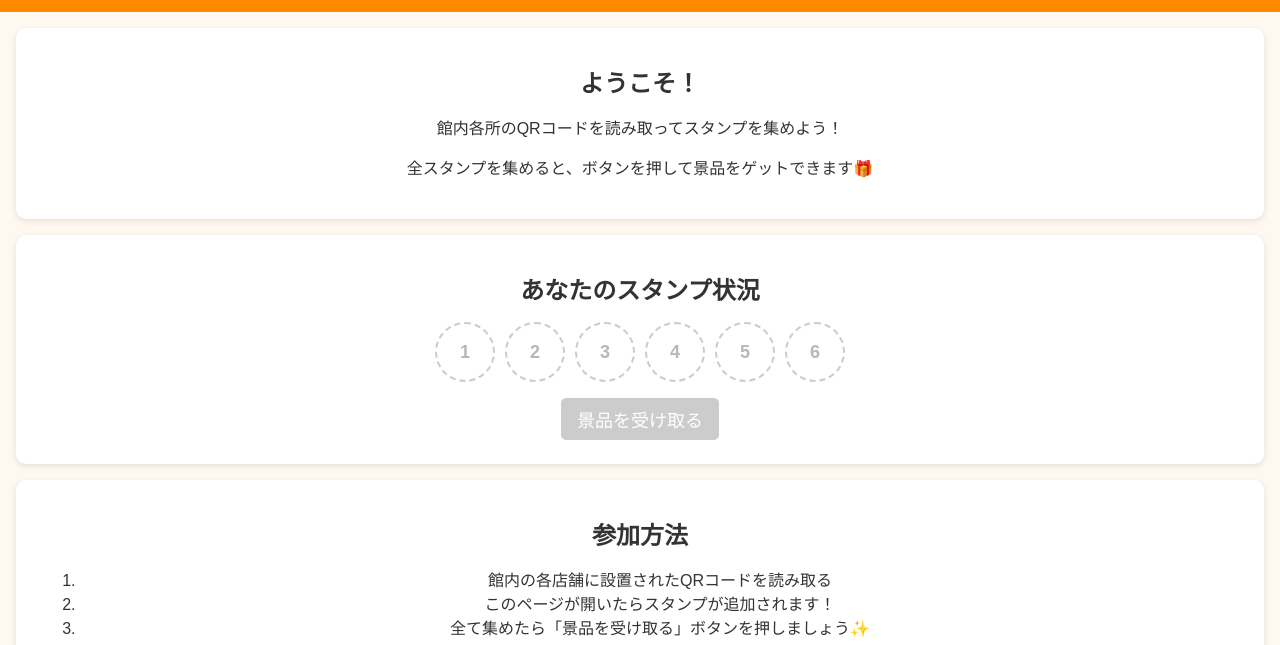
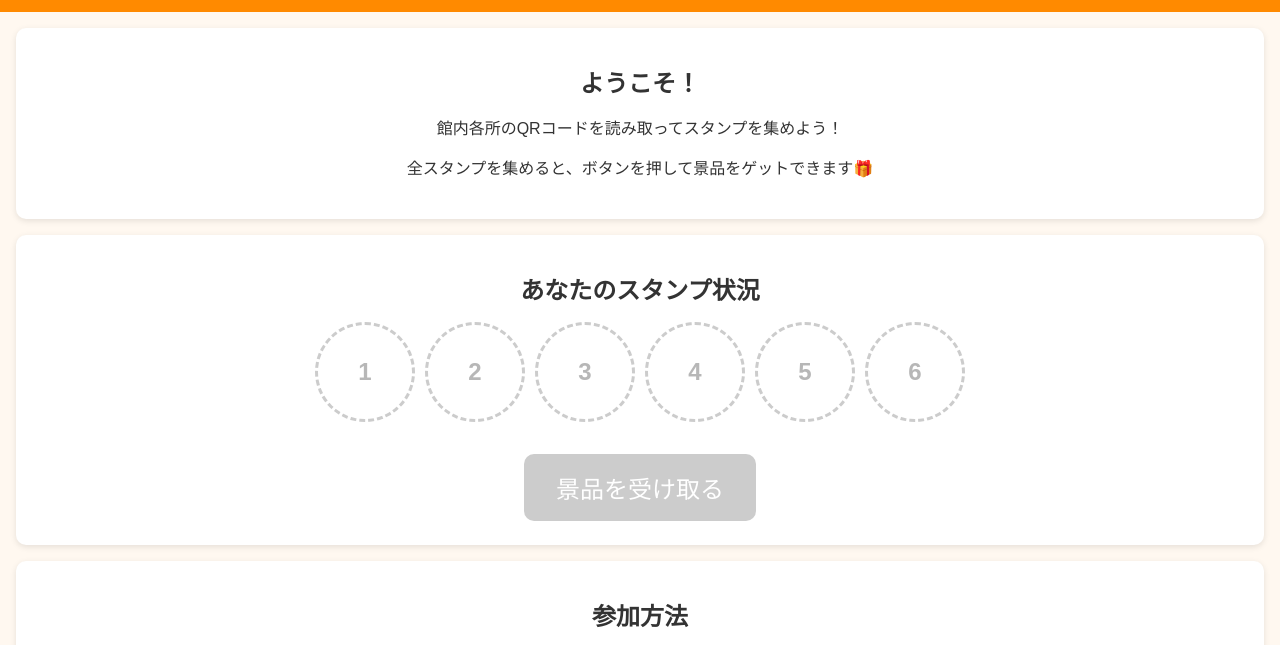
Before and after one commit to Suoit/Suoit.github.oit, a plain HTML site: page index.html in a window 1280 px wide. Shown: the part 98-743 px from the top of the page. Drawn offline with Linux system fonts and the light colour scheme.

Commit message:
Update style2.css

```diff
--- a/style2.css
+++ b/style2.css
@@ -1,35 +1,22 @@
-/* 新しいスタンプ用CSS */
-.stamps {
-  display: flex;
-  justify-content: center;
-  flex-wrap: wrap;
-  gap: 10px;
-  margin-top: 1rem;
-}
-
+/* スタンプボタン */
 .stamp-btn {
-  width: 60px;
-  height: 60px;
+  width: 100px;           /* 横幅拡大 */
+  height: 100px;          /* 高さ拡大 */
   border-radius: 50%;
-  border: 2px dashed #ccc;
+  border: 3px dashed #ccc; /* 太めの枠線 */
   background: white;
   cursor: not-allowed;
   font-weight: bold;
-  font-size: 18px;
+  font-size: 24px;        /* 文字サイズ拡大 */
   transition: all 0.3s;
 }
 
-.stamp-btn.active {
-  background-color: #ffb347;
-  border: none;
-  color: white;
-}
-
+/* 景品ボタン */
 #reward-btn {
-  margin-top: 1rem;
-  padding: 0.5rem 1rem;
-  font-size: 18px;
-  border-radius: 5px;
+  margin-top: 2rem;
+  padding: 1rem 2rem;     /* 高さと横幅を拡大 */
+  font-size: 24px;        /* 文字サイズ拡大 */
+  border-radius: 10px;
   border: none;
   background-color: #ccc;
   color: white;
```
